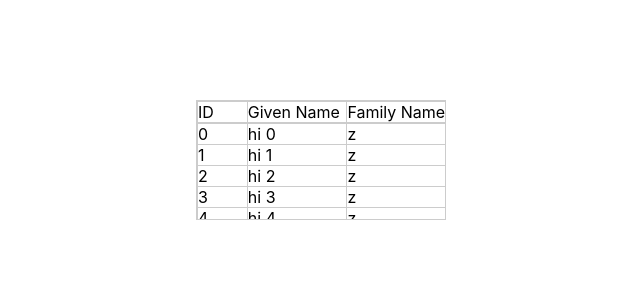
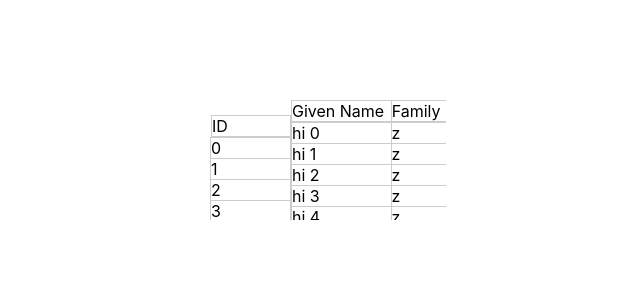
Before and after one commit to zuomoumou666/fixed-table, a React (Create React App) app: page / in a window 1280 px wide. Shown: the top 300 px of the page, without its empty margins (319-959 px from the left). Built offline with nearby package versions, Linux system fonts and the light colour scheme.

Commit message:
adjust scrollBar postion

```diff
--- a/src/App.js
+++ b/src/App.js
@@ -11,7 +11,8 @@ const columns = [
   {
     title: 'ID',
     index: 'id',
-    width: '50',
+    width: '80',
+    fixed: true,
   },
   {
     title: 'Given Name',
@@ -24,7 +25,7 @@ const columns = [
     width: '100',
   },
   {
-    title: 'aaa@aaa.com',
+    title: 'Email',
     index: 'email',
     width: '120',
   },
--- a/src/Components/Table/ScrollBar.jsx
+++ /dev/null
@@ -1,30 +0,0 @@
-import React, { useMemo } from 'react';
-
-const Table = ({ refsRef }) => {
-  // const [width, height] = useMemo(() => {
-  //   console.log("🚀 ~ file: ScrollBar.jsx ~ line 4 ~ Table ~ refsRef", refsRef)
-  //   return refsRef.current.reduce((p, c) => {
-  //     const { width: w, height: h } = c.current?.getBoundingClientRect();
-  //     console.log("🚀 ~ file: ScrollBar.jsx ~ line 8 ~ returnrefsRef.current.reduce ~ w", w)
-  //     console.log("🚀 ~ file: ScrollBar.jsx ~ line 10 ~ returnrefsRef.current.reduce ~ h", h)
-  //     return [w + p[0], h + [1]];
-  //   }, [0, 0]);
-  // }, refsRef);
-  const [width, height] = refsRef.current.reduce((p, c) => {
-    const { width: w, height: h } = c.current?.getBoundingClientRect() || { width: 0, height: 0 };
-    console.log("🚀 ~ file: ScrollBar.jsx ~ line 8 ~ returnrefsRef.current.reduce ~ w", w)
-    console.log("🚀 ~ file: ScrollBar.jsx ~ line 10 ~ returnrefsRef.current.reduce ~ h", h)
-    return [w + p[0], h + [1]];
-  }, [0, 0]);
-  console.log("🚀 ~ file: ScrollBar.jsx ~ line 6 ~ const[width,height]=useMemo ~ width, height", width, height)
-  return (<div className="scroll-bar">
-    <div style={{ width, height }}></div>
-  </div>)
-};
-
-// Table.propTypes = {
-//   data: dataProps,
-//   columns: columnsProps,
-// };
-
-export default Table;
--- a/src/Components/Table/TableBody.jsx
+++ b/src/Components/Table/TableBody.jsx
@@ -1,4 +1,4 @@
-import React, { useMemo, forwardRef } from 'react';
+import React, { forwardRef } from 'react';
 import PropTypes from 'prop-types';
 import { columnsProps } from './TableHead';
 import ColGroup from './ColGroup';
@@ -11,10 +11,10 @@ const Row = ({ item, columns }) => {
 };
 
 const TableBody = forwardRef(({ data, columns, width }, ref) => {
-  return (<div className="table-body" style={{ width: `${width}px` }} >
-    <table className="table" ref={ref} >
+  return (<div className="table-body" style={{ width: `${width}px` }} ref={ref} >
+    <table>
       <ColGroup columns={columns} />
-      <tbody className="table-body" >
+      <tbody>
         {data.map((d, i) => (<Row item={d} columns={columns} key={i} width={width}></Row>))}
       </tbody>
     </table>
--- a/src/Components/Table/TableHead.jsx
+++ b/src/Components/Table/TableHead.jsx
@@ -1,11 +1,11 @@
-import React, { forwardRef } from 'react';
+import React from 'react';
 import PropTypes from 'prop-types';
 import ColGroup from './ColGroup';
 
-const TableHead = forwardRef(({ columns, width }, ref) => {
+const TableHead = ({ columns, width, fixed }) => {
 
   return (<div className="table-head">
-    <table className="table" style={{ width: `${width}px` }} ref={ref}>
+    <table style={{ width: `${fixed ? width - 15 : width}px` }} >
       <ColGroup columns={columns} />
       <tbody>
         <tr className="table-head-row" >
@@ -14,7 +14,7 @@ const TableHead = forwardRef(({ columns, width }, ref) => {
       </tbody>
     </table>
   </div>)
-});
+};
 
 export const columnsProps = PropTypes.arrayOf(
   PropTypes.shape({
@@ -27,6 +27,7 @@ export const columnsProps = PropTypes.arrayOf(
 
 TableHead.propTypes = {
   columns: columnsProps,
+  fixed: PropTypes.bool,
 };
 
 export default TableHead;
--- a/src/Components/Table/index.css
+++ b/src/Components/Table/index.css
@@ -9,42 +9,70 @@
   position: relative;
   width: 100%;
   height: 100%;
-  border: 1px solid #ccc;
+  display: flex;
+}
+
+.rest-table {
+  overflow-x: scroll;
+}
+
+.rest-table,
+.rest-table .flipped {
+  transform: rotateX(180deg);
+  -ms-transform: rotateX(180deg); /* IE 9 */
+  -webkit-transform: rotateX(180deg); /* Safari and Chrome */
+}
+
+.fixed-table {
+  overflow-x: hidden;
+  margin-top: 15px;
+  padding-left: 15px;
+  flex: none;
+}
+
+.fixed-table .table-body {
+  direction: rtl;
+  margin-left: -15px;
+}
+
+.fixed-table .table-head {
+  padding-left: 15px;
+  margin-left: -15px;
+}
+
+.flipped,
+.table {
   display: flex;
   flex-direction: column;
-  overflow-x: scroll;
+}
+
+.table {
   overflow-y: hidden;
 }
 
 .container table {
   border-collapse: collapse;
   border-spacing: 0;
+  direction: ltr;
 }
 
 .table-head {
   flex-grow: 0;
 }
+
 .table-body {
   flex-grow: 1;
   overflow-y: scroll;
   overflow-x: hidden;
 }
 
-.table-body::-webkit-scrollbar,
-.container::-webkit-scrollbar {
+.rest-table .table-body::-webkit-scrollbar {
   width: 0px;
   height: 0px;
   background: transparent;
 }
+
 .table-body-col,
 .table-head-col {
   border: 1px solid #ccc;
 }
-.scroll-bar {
-  width: 100%;
-  height: 100%;
-  position: absolute;
-  pointer-events: none;
-  margin-right: -15px;
-  margin-bottom: -15px;
-}
--- a/src/Components/Table/index.jsx
+++ b/src/Components/Table/index.jsx
@@ -1,24 +1,40 @@
 import React, { useRef, useMemo } from 'react';
 import TableHead, { columnsProps } from './TableHead';
 import TableBody, { dataProps } from './TableBody';
-import ScrollBar from './ScrollBar';
 import useSyncScroll from '../../Hooks/useSyncScroll';
 import './index.css';
 
 const Table = ({ columns, data }) => {
-  const refHead = useRef(null);
-  console.log("🚀 ~ file: index.jsx ~ line 10 ~ Table ~ refHead", refHead)
-  const refBody = useRef(null);
-  console.log("🚀 ~ file: index.jsx ~ line 12 ~ Table ~ refBody", refBody)
-  const refsRef = useRef([refHead, refBody]);
-  console.log("🚀 ~ file: index.jsx ~ line 12 ~ Table ~ refsRef", refsRef)
-  // useSyncScroll(refsRef);
-  const width = useMemo(() => columns.reduce((p, c) => p + Number(c.width), 0), columns)
+  const refFixed = useRef(null);
+  const refRest = useRef(null);
+  const refsRef = useRef([refFixed, refRest]);
+  useSyncScroll(refsRef);
+  const [fixedTable, restTable] = useMemo(() => {
+    const fixed = { width: 15, columns: [] };
+    const rest = { width: 0, columns: [] };
+    columns.forEach(c => {
+      if (c.fixed) {
+        fixed.columns.push(c);
+        fixed.width += Number(c.width);
+      } else {
+        rest.columns.push(c);
+        rest.width += Number(c.width);
+      }
+    });
+    return [fixed, rest];
+  }, [columns]);
 
   return (<div className="container" >
-    <TableHead  {...{ columns, width }} ref={refHead}></TableHead>
-    <TableBody {...{ data, columns, width }} ref={refBody}></TableBody>
-    <ScrollBar refsRef={refsRef} />
+    <div className="fixed-table table" style={{ width: `${fixedTable.width}px` }}>
+      <TableHead  {...{ ...fixedTable, fixed: true }} ></TableHead>
+      <TableBody {...{ data, ...fixedTable }} ref={refFixed}></TableBody>
+    </div>
+    <div className="rest-table table" style={{ width: `${restTable.width}px` }}>
+      <div className="flipped" style={{ height: '100%' }}>
+        <TableHead  {...{ ...restTable }} ></TableHead>
+        <TableBody {...{ data, ...restTable }} ref={refRest}></TableBody>
+      </div>
+    </div>
   </div>)
 };
 
--- a/src/Hooks/useSyncScroll.jsx
+++ b/src/Hooks/useSyncScroll.jsx
@@ -15,7 +15,7 @@ function syncScroll(target, others, TopLeft, WidthHeight) {
 }
 
 function syncHorizontalScroll(target, others) {
-  syncScroll(target, others, "Left", "Width");
+  syncScroll(target, others, "Top", "Height");
 }
 
 function useSyncScroll(refsRef) {
```
